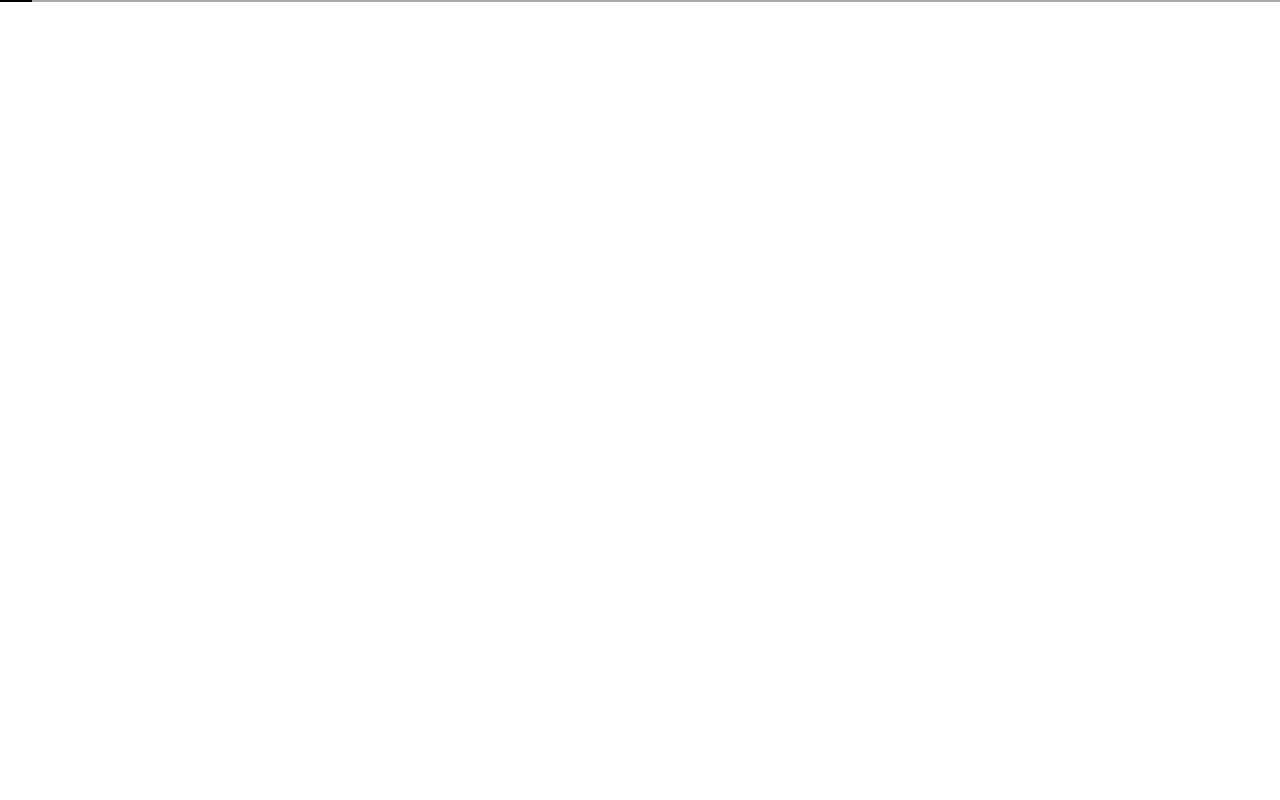
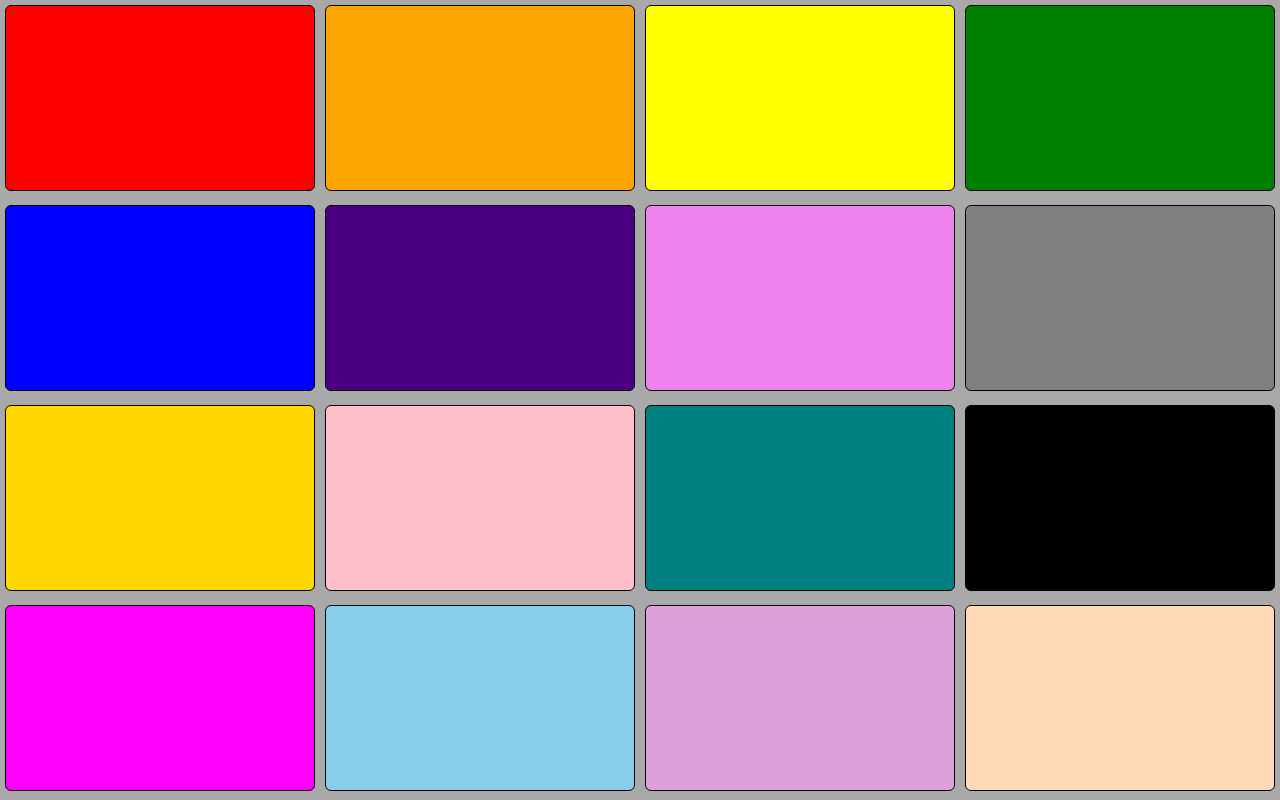
Before and after one commit to stephanedreyfus/react-colorboxes, a React (Create React App) app: page / in a window 1280 px wide. Built offline with nearby package versions, Linux system fonts and the light colour scheme.

Commit message:
Add css details.

```diff
--- a/src/Board.css
+++ b/src/Board.css
@@ -4,4 +4,6 @@
   box-sizing: content-box;
   display: flex;
   background: darkgray;
+  flex-wrap: wrap;
+  flex-direction: row;
 }
--- a/src/ColorBox.css
+++ b/src/ColorBox.css
@@ -1,3 +1,9 @@
 .color-box {
   border: solid black 1px;
+  border-radius: 6px;
+  width: 24%;
+  height: 23%;
+  margin: 5px;
+  justify-content: space-around;
+  flex-grow: 1;
 }
--- a/src/index.css
+++ b/src/index.css
@@ -11,3 +11,7 @@ code {
   font-family: source-code-pro, Menlo, Monaco, Consolas, 'Courier New',
     monospace;
 }
+
+#root{
+  height: 100vh;
+}
```
